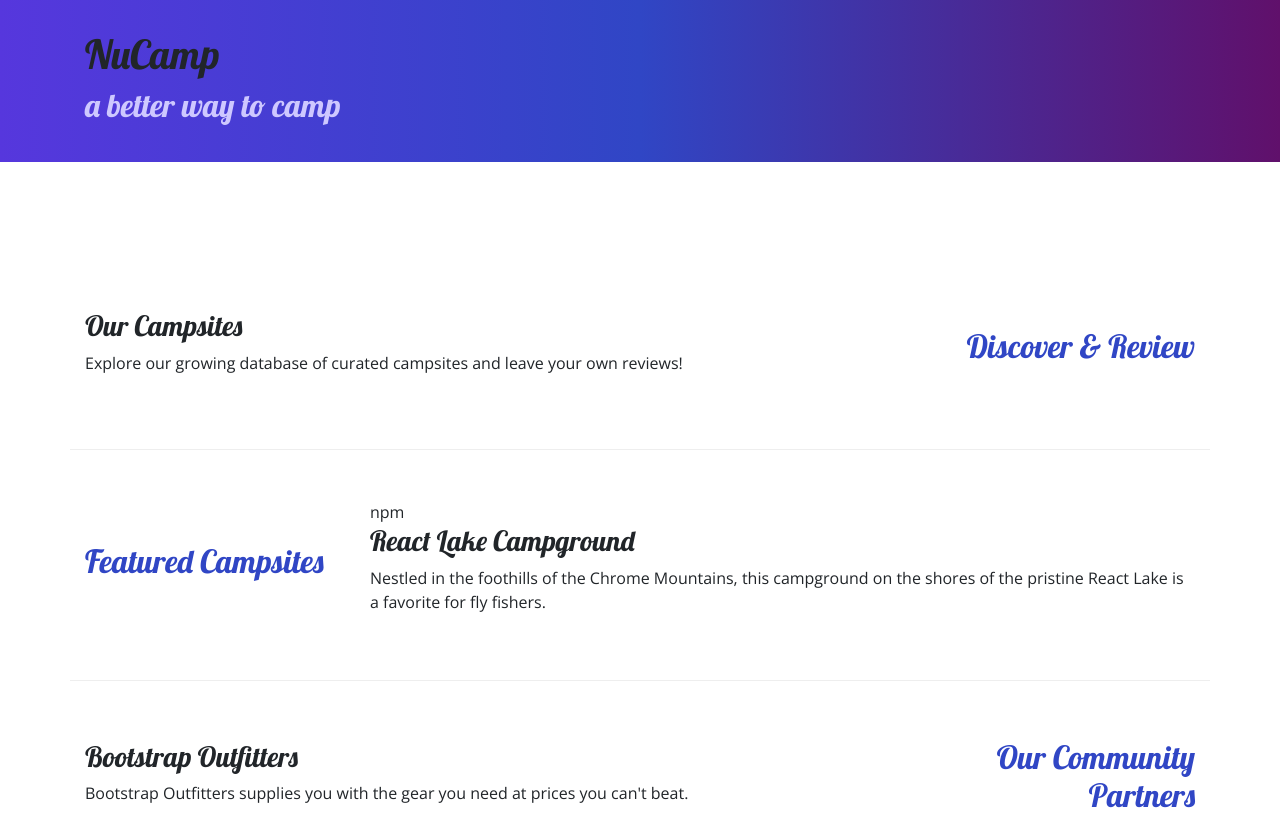
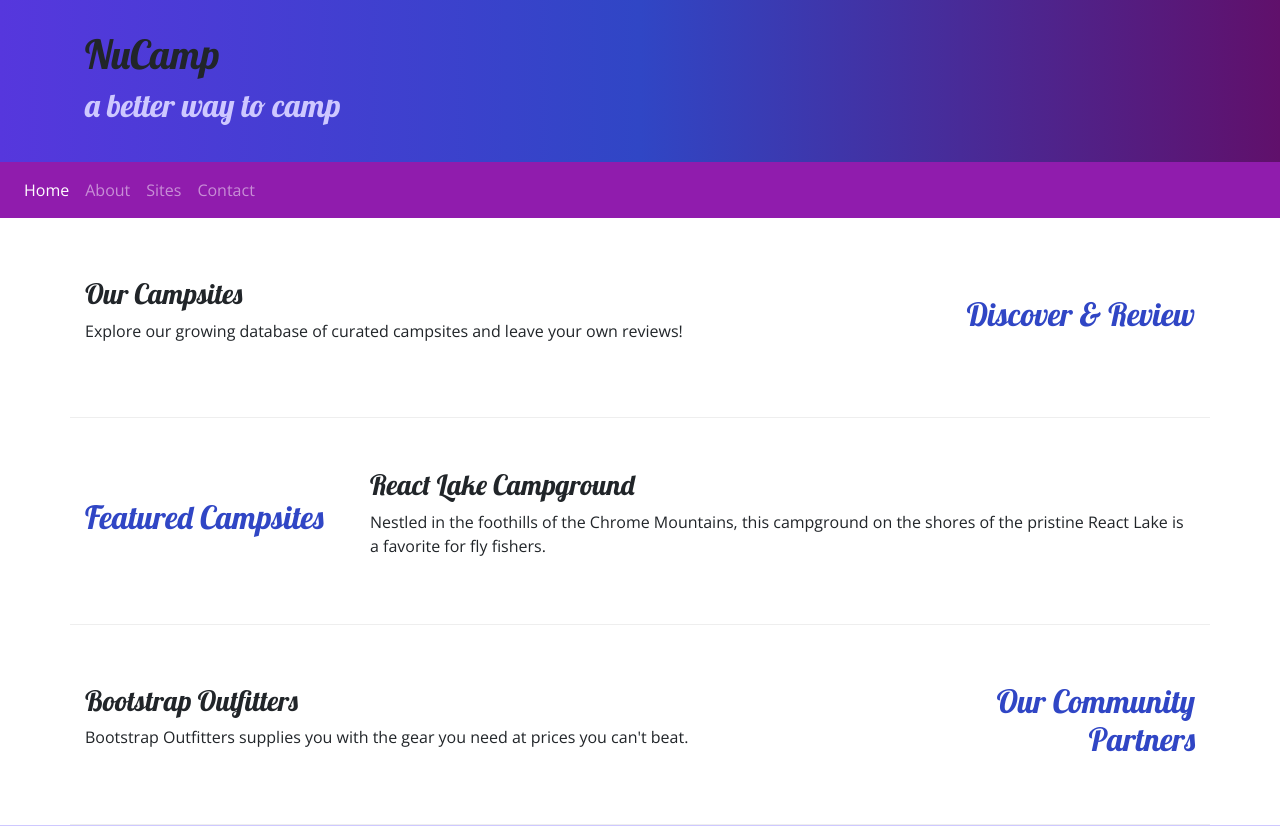
Before and after one commit to albertorramirez/nucamp-bootstrap, a website: page index.html in a window 1280 px wide. Shown: the top 826 px of the page. Drawn offline with nearby package versions, Linux system fonts and the light colour scheme.

Commit message:
nav bar horizontal orientation not working

```diff
--- a/css/styles.css
+++ b/css/styles.css
@@ -21,6 +21,7 @@ footer {
 }
 
 .jumbotron {
+    margin: 0;
     padding: 30px;
     background-image: linear-gradient(to right, #5637DD, #3046C5, #60106B);
 }
@@ -30,3 +31,7 @@ footer {
     border-bottom: 1px ridge;
     min-height: 200px;
 }
+
+.navbar {
+    background-color: #901CAD;
+}
--- a/index.html
+++ b/index.html
@@ -4,13 +4,14 @@
 <head>
     <meta charset="utf-8" />
     <meta name="viewport" content="width=device-width, initial-scale=1" />
+
     <meta http-equiv="x-ua-compatible" content="ie=edge" />
 
     <link rel="stylesheet" href="node_modules/bootstrap/dist/css/bootstrap.min.css" />
 
     <link rel="stylesheet" href="https://fonts.googleapis.com/css?family=Lobster|Open+Sans" />
     <link rel="stylesheet" href="css/styles.css" />
-
+    <link rel="stylesheet" href="node_modules/font-awesome/css/font-awesome.min.css" />
     <title>NuCamp: A Better Way To Camp</title>
 </head>
 
@@ -25,8 +26,6 @@
                 </div>
             </div>
         </div>
-    </header>
-
     </header>
 
     <nav class="navbar navbar-expand-sm navbar-dark sticky-top">
@@ -53,7 +52,7 @@
             <div class="col-sm-4 col-md-3">
                 <h2>Featured Campsites</h2>
             </div>
-            <div class="col">npm
+            <div class="col">
                 <h3>React Lake Campground</h3>
         		<p>Nestled in the foothills of the Chrome Mountains, this campground on the shores of the pristine React Lake is a favorite for fly fishers.</p>
    			</div>
--- a/package.json
+++ b/package.json
@@ -15,6 +15,7 @@
   },
   "dependencies": {
     "bootstrap": "^4.5.0",
+    "font-awesome": "^4.7.0",
     "jquery": "^3.5.1",
     "popper.js": "^1.16.1"
   },
```
Also changed, not shown: 1 other file. Lines whose indentation alone changed are shown as unchanged.
